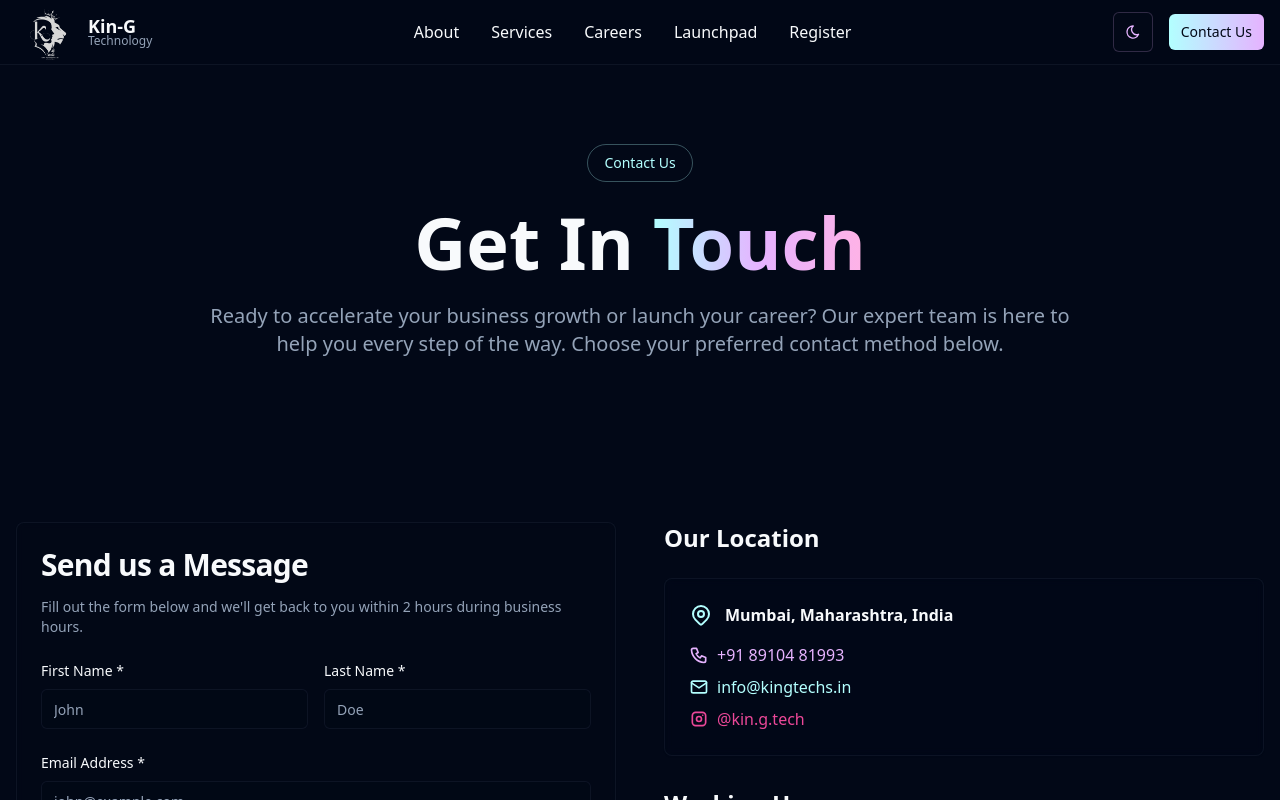
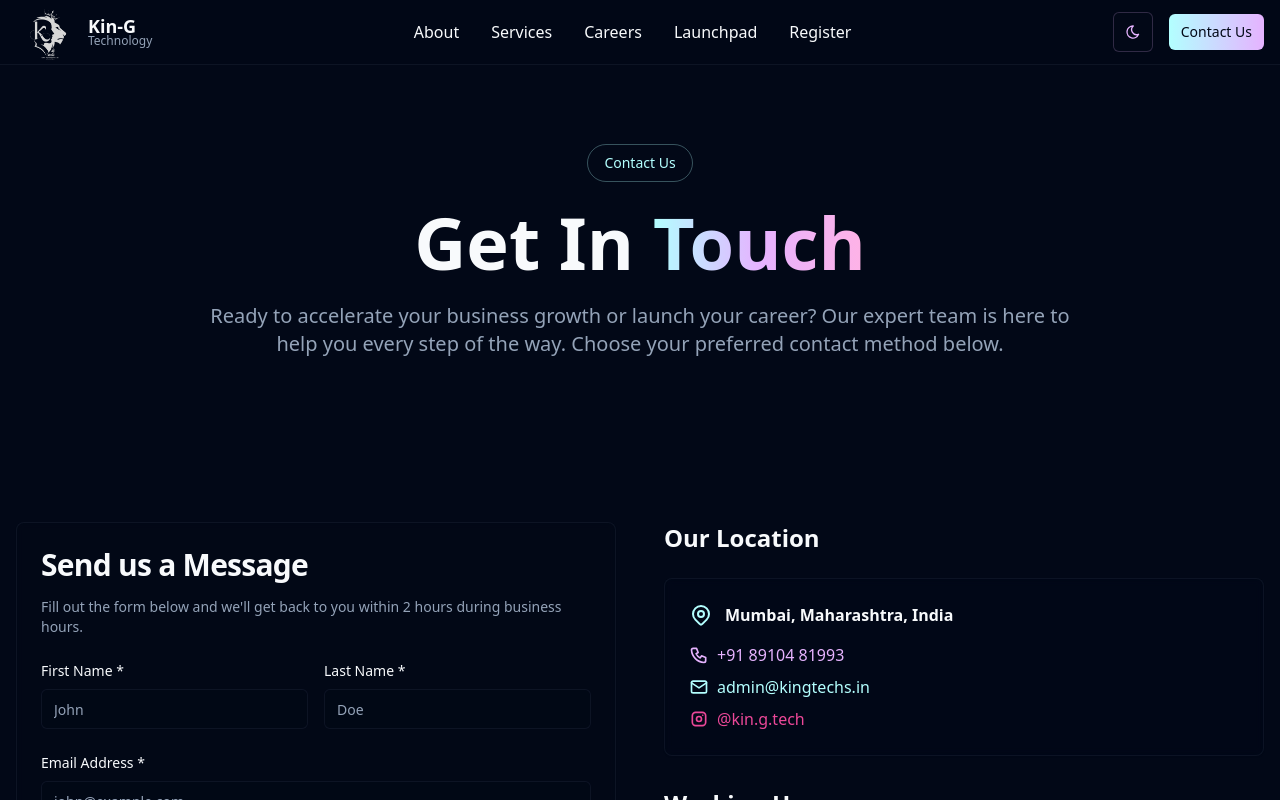
Before and after one commit to Abir-dev/kinG, a React (Vite) app: page /contact in a window 1280 px wide. Shown: the top 800 px of the page. Built offline with nearby package versions, Linux system fonts and the light colour scheme.

Commit message:
Add success page and update contact email information

```diff
--- a/client/App.tsx
+++ b/client/App.tsx
@@ -1,4 +1,5 @@
 import RegisterPage from './pages/RegisterPage';
+import SuccessPage from './pages/SuccessPage';
 import "./global.css";
 
 import { Toaster } from "@/components/ui/toaster";
@@ -32,6 +33,7 @@ function AnimatedRoutes() {
         <Route path="/launchpad" element={<LaunchpadPage />} />
         <Route path="/contact" element={<ContactPage />} />
         <Route path="/register" element={<RegisterPage />} />
+        <Route path="/success" element={<SuccessPage />} />
         <Route path="*" element={<NotFound />} />
       </Routes>
     </AnimatePresence>
--- a/client/components/Contact.tsx
+++ b/client/components/Contact.tsx
@@ -9,7 +9,7 @@ const contactInfo = [
   {
     icon: IconMail,
     title: "Email",
-    content: "info@kingtechs.in",
+    content: "admin@kingtechs.in",
     gradient: "from-neon-cyan to-neon-blue"
   },
   {
--- a/client/pages/ContactPage.tsx
+++ b/client/pages/ContactPage.tsx
@@ -28,8 +28,8 @@ const contactMethods = [
     icon: IconMail,
     title: "Email",
     description: "Send us a detailed message",
-    contact: "info@kingtechs.in",
-    action: "mailto:info@kingtechs.in",
+    contact: "admin@kingtechs.in",
+    action: "mailto:admin@kingtechs.in",
     gradient: "from-neon-cyan to-neon-blue",
     response: "Response within 2 hours"
   },
@@ -86,7 +86,7 @@ const departments = [
   },
   {
     name: "General Inquiries",
-    email: "info@kingtechs.in",
+    email: "admin@kingtechs.in",
     phone: "+91 89104 81993",
     description: "General questions and information",
     icon: IconBuilding
@@ -352,7 +352,7 @@ Best regards,`);
                       </div>
                       <div className="flex items-center space-x-2">
                         <IconMail className="h-5 w-5 text-neon-cyan" />
-                        <a href="mailto:info@kingtechs.in" className="text-neon-cyan hover:underline">info@kingtechs.in</a>
+                        <a href="mailto:admin@kingtechs.in" className="text-neon-cyan hover:underline">admin@kingtechs.in</a>
                       </div>
                       <div className="flex items-center space-x-2">
                         <IconBrandInstagram className="h-5 w-5 text-pink-500" />
--- a/client/pages/RegisterPage.tsx
+++ b/client/pages/RegisterPage.tsx
@@ -1,4 +1,5 @@
 import { useState } from 'react';
+import { useNavigate } from 'react-router-dom';
 import { motion } from 'framer-motion';
 import { Layout } from '../components/Layout';
 import { Button } from '../components/ui/button';
@@ -15,6 +16,7 @@ const courses = [
 ];
 
 export default function RegisterPage() {
+  const navigate = useNavigate();
   const [showModal, setShowModal] = useState(false);
   const [paymentFile, setPaymentFile] = useState<File | null>(null);
   const [sending, setSending] = useState(false);
@@ -80,6 +82,7 @@ export default function RegisterPage() {
                   });
                   setSuccess(true);
                   setShowModal(false);
+                  navigate('/success');
                 } catch (err) {
                   setError('Failed to send. Please try again.');
                 } finally {
--- /dev/null
+++ b/client/pages/SuccessPage.tsx
@@ -0,0 +1,38 @@
+import { useEffect } from 'react';
+import { useNavigate } from 'react-router-dom';
+import { Button } from '../components/ui/button';
+
+export default function SuccessPage() {
+  const navigate = useNavigate();
+  useEffect(() => {
+    // Optionally, you could add a timer to auto-redirect after a few seconds
+  }, []);
+  return (
+    <div className="min-h-screen flex flex-col items-center justify-center bg-[radial-gradient(ellipse_80%_80%_at_50%_20%,_rgba(0,245,255,0.12),_rgba(136,0,255,0.12),_transparent_100%)] bg-black px-4">
+      <img
+        src="/success.gif"
+        alt="Success"
+        className="w-64 h-64 object-contain mb-8 drop-shadow-xl rounded-xl"
+      />
+      <h1 className="text-3xl md:text-5xl font-bold text-neon-cyan mb-4 text-center">
+        Registration Successful!
+      </h1>
+      <p className="text-lg md:text-2xl text-muted-foreground mb-6 text-center max-w-xl">
+        Thank you for registering with Kin-G Technology.<br />
+        Your payment has been received and your spot is secured.<br />
+        We look forward to seeing you in the course!
+      </p>
+      <Button
+        variant="outline"
+        size="lg"
+        className="text-lg font-semibold px-8 py-4 flex items-center gap-2 border-neon-cyan/50 hover:bg-neon-cyan/10"
+        onClick={() => navigate('/')}
+      >
+        <span className="inline-block">Back to Home</span>
+        <svg xmlns="http://www.w3.org/2000/svg" fill="none" viewBox="0 0 24 24" strokeWidth={2} stroke="currentColor" className="w-6 h-6">
+          <path strokeLinecap="round" strokeLinejoin="round" d="M3 12h18m-6-6l6 6-6 6" />
+        </svg>
+      </Button>
+    </div>
+  );
+}
```
Also changed, not shown: public/success.gif (added).
